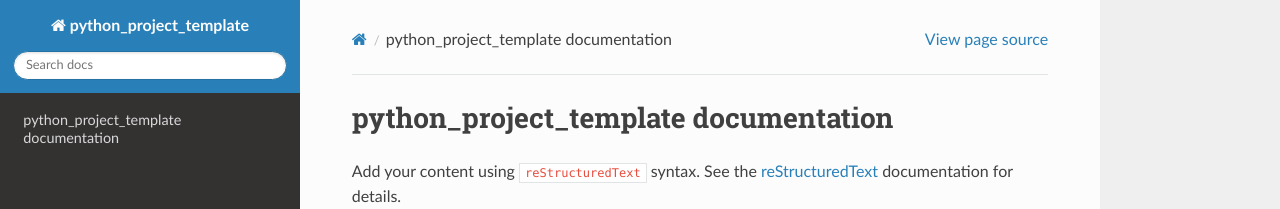
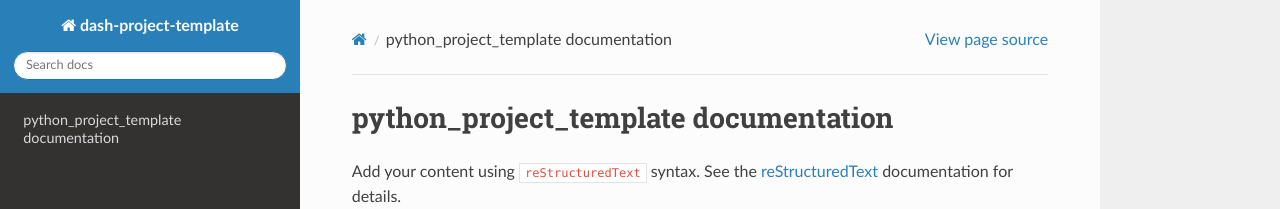
Before and after one commit to Giansass/dash-project-template, a Sphinx documentation site: the page built from docs/index.rst, in a window 1280 px wide. Shown: the top 209 px of the page. Built offline with Sphinx 7.4.7 and the Read the Docs theme 3.1.0, drawn with Linux system fonts in a browser that asks for light colours.

Commit message:
Updated docs/conf.py project name and installed dash and pandas

```diff
--- a/docs/conf.py
+++ b/docs/conf.py
@@ -6,7 +6,7 @@
 # -- Project information -----------------------------------------------------
 # https://www.sphinx-doc.org/en/master/usage/configuration.html#project-information
 
-project = "python_project_template"
+project = "dash-project-template"
 copyright = "2024, Andrea Giansanti"
 author = "Andrea Giansanti"
 release = "v0.3.0"
--- a/pyproject.toml
+++ b/pyproject.toml
@@ -10,6 +10,8 @@
 python = "^3.10"
 pre-commit = "^3.6.0"
 sphinx-rtd-theme = "^2.0.0"
+dash = "^2.18.2"
+pandas = "^2.2.3"
 
 [tool.poetry.group.logs.dependencies]
 logging = "^0.4.9.6"
```
